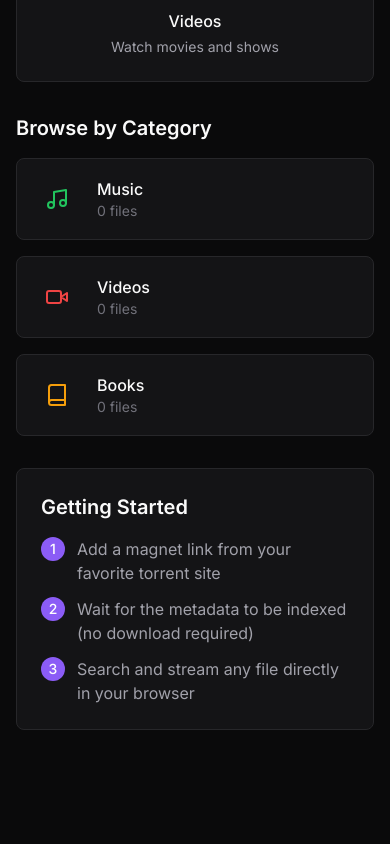
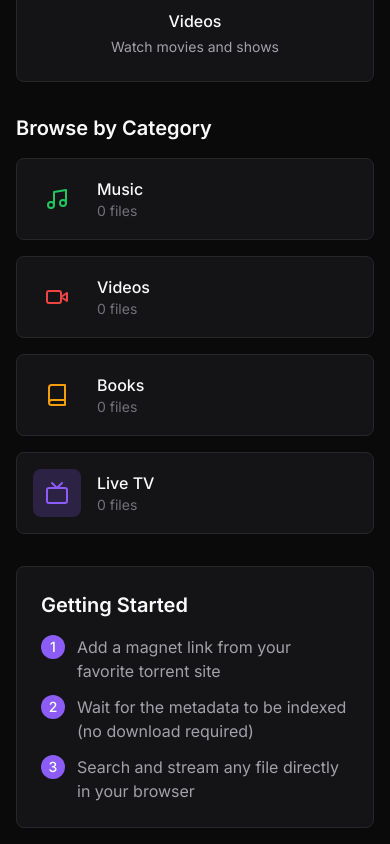
Before and after one commit to profullstack/media-streamer, a Next.js app: page / in a window 390 px wide. Shown: the part 838-1682 px from the top of the page. Before the commit the page ends 1584 px from the top, so only its background shows below. Built offline with nearby package versions, Linux system fonts and the light colour scheme; no server answers.

Commit message:
feat: Add Live TV category to homepage and adjust layout for better responsiveness

```diff
--- a/src/app/page.tsx
+++ b/src/app/page.tsx
@@ -5,7 +5,7 @@
  */
 
 import { MainLayout } from '@/components/layout';
-import { MusicIcon, VideoIcon, BookIcon, MagnetIcon, SearchIcon } from '@/components/ui/icons';
+import { MusicIcon, VideoIcon, BookIcon, MagnetIcon, SearchIcon, TvIcon } from '@/components/ui/icons';
 import Link from 'next/link';
 
 export default function HomePage(): React.ReactElement {
@@ -57,7 +57,7 @@ export default function HomePage(): React.ReactElement {
         {/* Media Categories */}
         <section>
           <h2 className="mb-4 text-xl font-semibold text-text-primary">Browse by Category</h2>
-          <div className="grid gap-4 sm:grid-cols-3">
+          <div className="grid gap-4 sm:grid-cols-2 lg:grid-cols-4">
             <CategoryCard
               href="/music"
               icon={MusicIcon}
@@ -78,6 +78,13 @@ export default function HomePage(): React.ReactElement {
               title="Books"
               count={0}
               color="accent-ebook"
+            />
+            <CategoryCard
+              href="/live-tv"
+              icon={TvIcon}
+              title="Live TV"
+              count={0}
+              color="accent-primary"
             />
           </div>
         </section>
```
